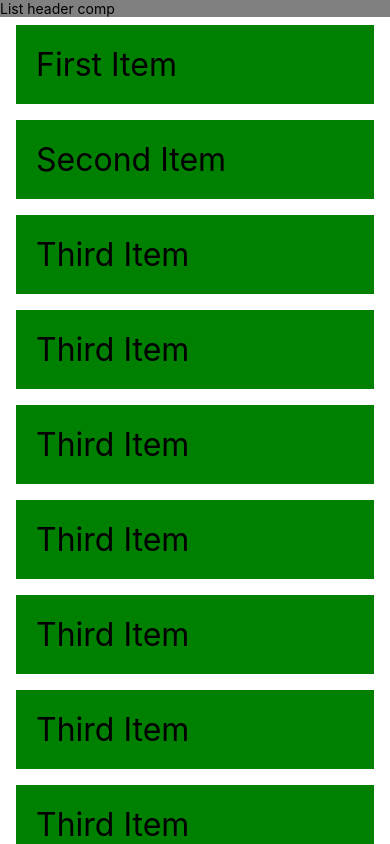
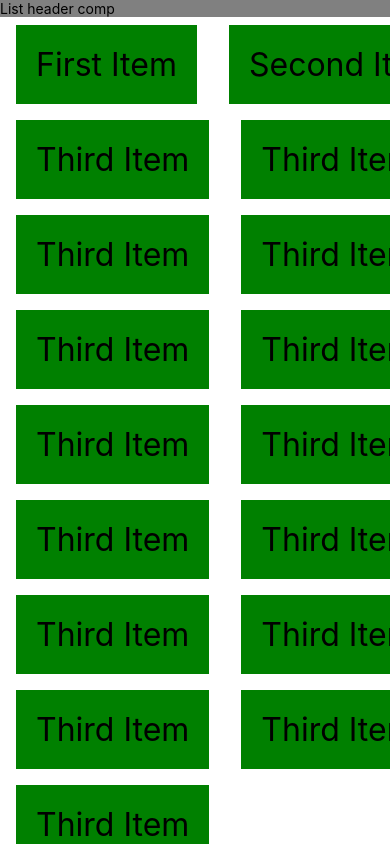
Before and after one commit to Hussain-hamim/Taskly, a React Native app: screen / in a window 390 px wide. Built offline with nearby package versions, Linux system fonts and the light colour scheme.

Commit message:
flatlist props finished

```diff
--- a/App.js
+++ b/App.js
@@ -138,6 +138,16 @@ const App = () => {
         // columnWrapperStyle={{ color: "red" }} // not supported for single line column list
         // getItemLayout={(data, index) => null}
         initialNumToRender={2} // how many items to render in the initial batch
+        // initialScrollIndex={2}
+        // inverted={true}
+        horizontal={false}
+        key={({ item }) => item.id}
+        numColumns={2}
+        refreshing={true}
+        onRefresh={() => null}
+        // onViewableItemsChanged={() => null}
+        // progressViewOffset={}
+        // removeClippedSubviews={true}
       />
     </SafeAreaView>
   );
```
